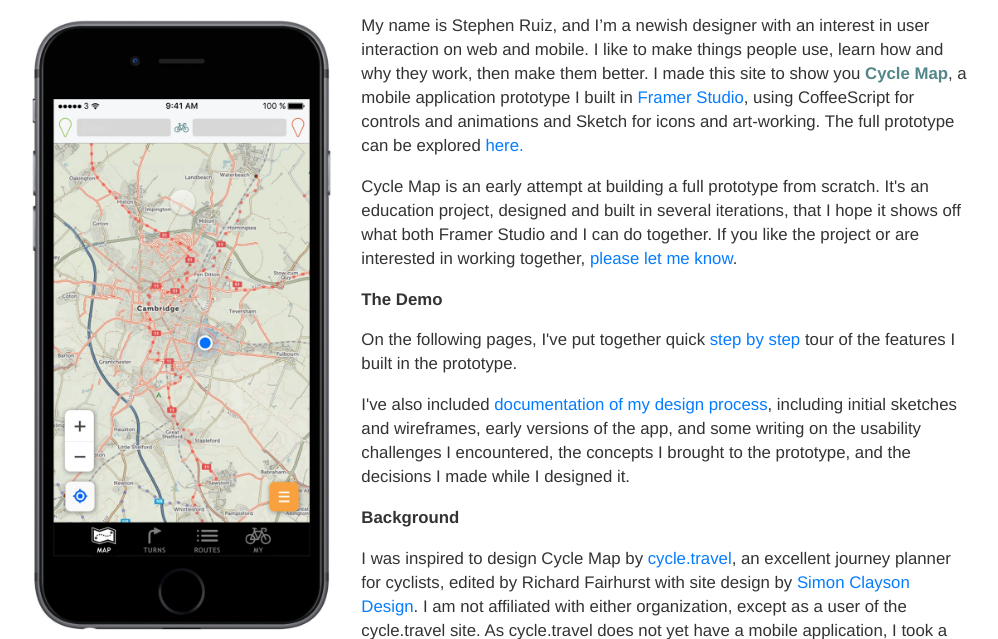
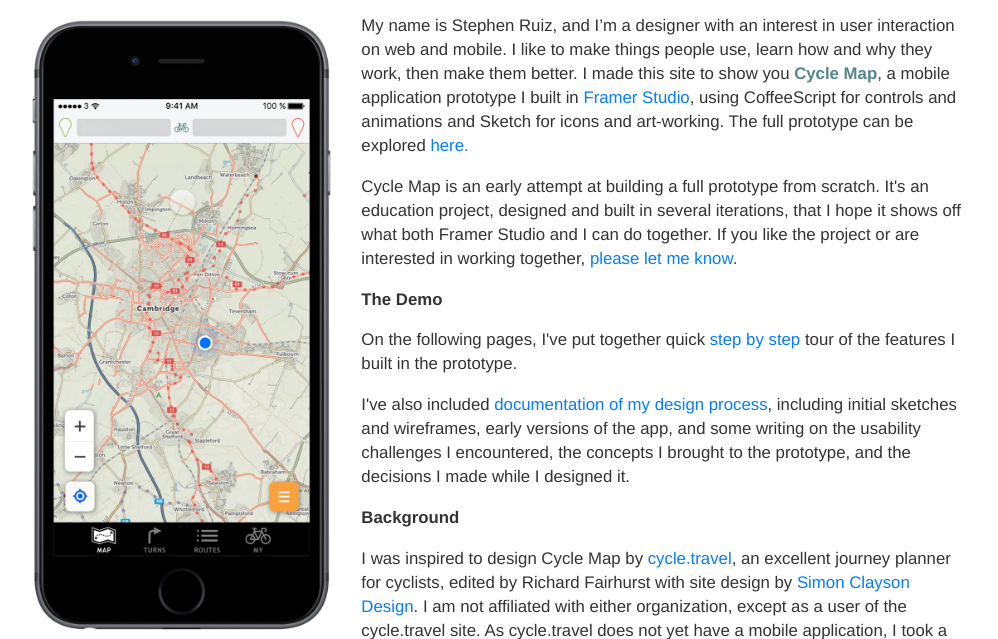
Before and after one commit to steveruizok/steveruizdotme, a PHP site: page / in a window 1280 px wide. Shown: the part 215-854 px from the top of the page, without its empty margins (142-1140 px from the left). Run offline with PHP 8.4, Linux system fonts and the light colour scheme; some libraries are stand-ins or nearby versions.

Commit message:
Index Change
Last update was on index.html, not index.php.

```diff
--- a/index.php
+++ b/index.php
@@ -22,7 +22,7 @@
 		<div class="row top-buffer justify-content-center demo">
 			<div id="body" class="col-12 col-lg-10">
 				<img src="images/blankScreen1.jpg" class="img-responsive demoImg">
-				<p>My name is Stephen Ruiz, and I’m a newish designer with an interest in user interaction on web and mobile. I like to make things people use, learn how and why they work, then make them better. I made this site to show you <bb>Cycle Map</bb>, a mobile application prototype I built in <a href="https://framer.com/" alt="Framer Studio">Framer Studio</a>, using CoffeeScript for controls and animations and Sketch for icons and art-working. The full prototype can be explored <a href="https://framer.cloud/cnuRj" alt="Cycle Map Framer Prototype">here.</a></p>
+				<p>My name is Stephen Ruiz, and I’m a designer with an interest in user interaction on web and mobile. I like to make things people use, learn how and why they work, then make them better. I made this site to show you <bb>Cycle Map</bb>, a mobile application prototype I built in <a href="https://framer.com/" alt="Framer Studio">Framer Studio</a>, using CoffeeScript for controls and animations and Sketch for icons and art-working. The full prototype can be explored <a href="https://framer.cloud/cnuRj" alt="Cycle Map Framer Prototype">here.</a></p>
 				<p>Cycle Map is an early attempt at building a full prototype from scratch. It's an education project, designed and built in several iterations, that I hope it shows off what both Framer Studio and I can do together. If you like the project or are interested in working together, <a href="#contact" alt="Contact">please let me know</a>.</p>
 				<p><b>The Demo</b></p>
 				<p>On the following pages, I've put together quick <a href="/cyclemap.html" alt="Cycle Map Demo">step by step</a> tour of the features I built in the prototype.</p>
```
